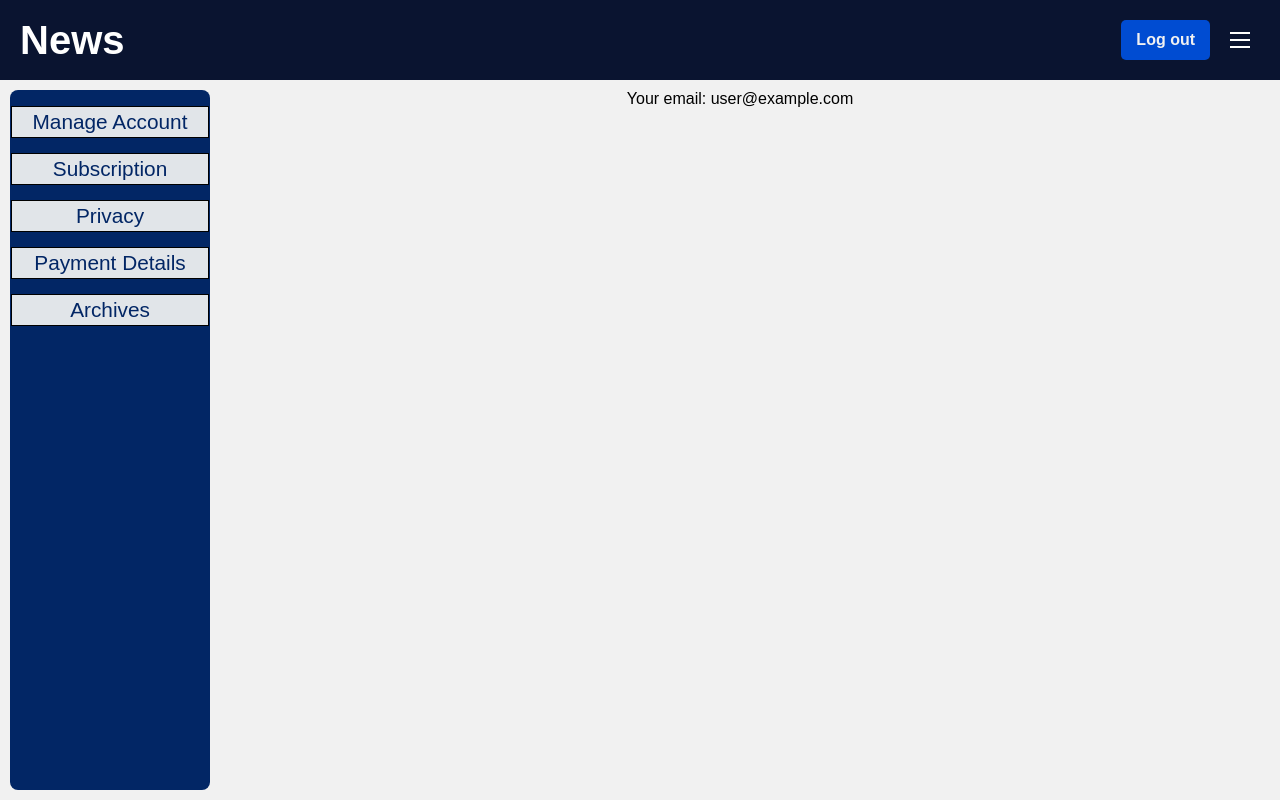
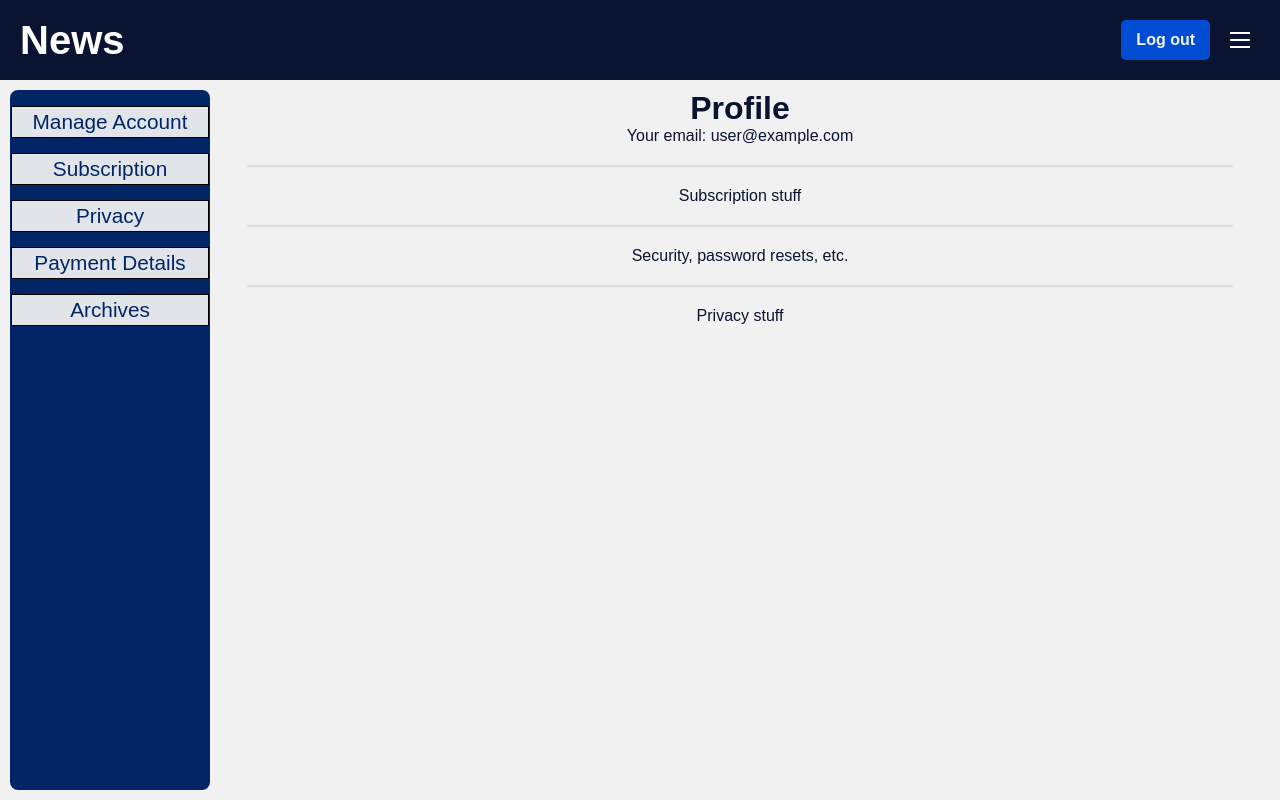
Before and after one commit to LaneLR/news-aggregator-app, a Next.js app: page /account in a window 1280 px wide. Built offline with nearby package versions, Linux system fonts and the light colour scheme; no server answers; sample sign-in values are in the browser's storage.

Commit message:
beginning changes of filling out the account pages

```diff
--- a/src/app/account/page.js
+++ b/src/app/account/page.js
@@ -1,3 +1,4 @@
+import Divider from "@/components/Divider";
 import SideBarNav from "@/components/SideNavBar";
 import { authOptions } from "@/lib/auth-options";
 import { getServerSession } from "next-auth";
@@ -12,8 +13,15 @@ export default async function AccountPage() {
   }
 
   return (
-    <div style={{display: 'flex', justifyContent: 'center', width: '100%', height: "auto", alignItems: 'center', flexDirection: 'column'}}>
+    <div style={{color: 'var(--dark-blue)', display: 'flex', justifyContent: 'center', width: '100%', height: "auto", alignItems: 'center', flexDirection: 'column'}}>
+      <h1>Profile</h1>
       <p>Your email: {session.user.email}</p>
+      <Divider />
+      <p>Subscription stuff</p>
+      <Divider />
+      <p>Security, password resets, etc.</p>
+      <Divider />
+      <p>Privacy stuff</p>
     </div>
   );
 }
```
